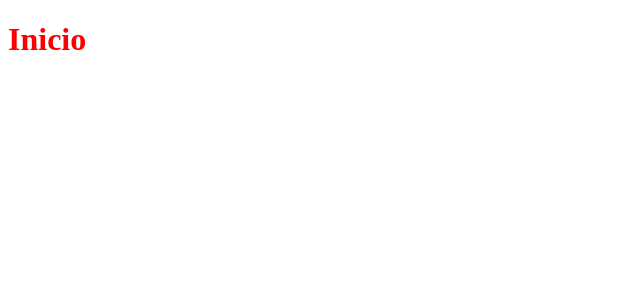
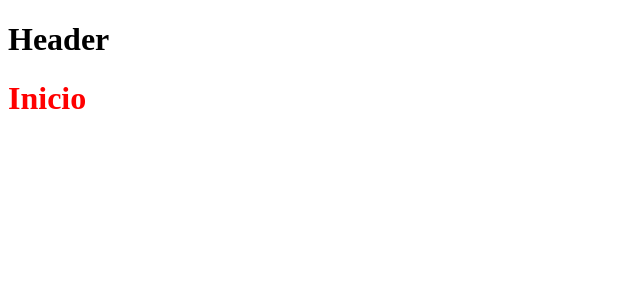
Before and after one commit to adriayc/react_guia_completa-jpt, a Next.js app in the folder 62-ProductHuntApp_NextJsFirebase/producthuntnext/: page / in a window 1280 px wide. Shown: the top 300 px of the page, without its empty margins (0-640 px from the left). Built offline with nearby package versions, Linux system fonts and the light colour scheme.

Commit message:
Creando un Layout Principal

```diff
--- /dev/null
+++ b/62-ProductHuntApp_NextJsFirebase/producthuntnext/components/layouts/Layout.js
@@ -0,0 +1,15 @@
+import React from 'react';
+
+const Layout = props => {
+  return (
+    <>
+      <h1>Header</h1>
+
+      <main>
+        {props.children}
+      </main>
+    </>
+  );
+}
+
+export default Layout;
--- a/62-ProductHuntApp_NextJsFirebase/producthuntnext/pages/index.js
+++ b/62-ProductHuntApp_NextJsFirebase/producthuntnext/pages/index.js
@@ -1,6 +1,8 @@
 import React from 'react';
 // Importar styled emotion
 import styled from '@emotion/styled';
+// Impotar layout component
+import Layout from '../components/layouts/Layout';
 
 const Heading = styled.h1`
   color: red;
@@ -9,14 +11,9 @@
 const Home = () => {
   return (
     <div>
-      <Heading>Inicio</Heading>
-
-      {/* CSS en next.js */}
-      {/* <style jsx>{`
-        h1 {
-          color: red;
-        }
-      `}</style> */}
+      <Layout>
+        <Heading>Inicio</Heading>
+      </Layout>
     </div>
   );
 }
```
